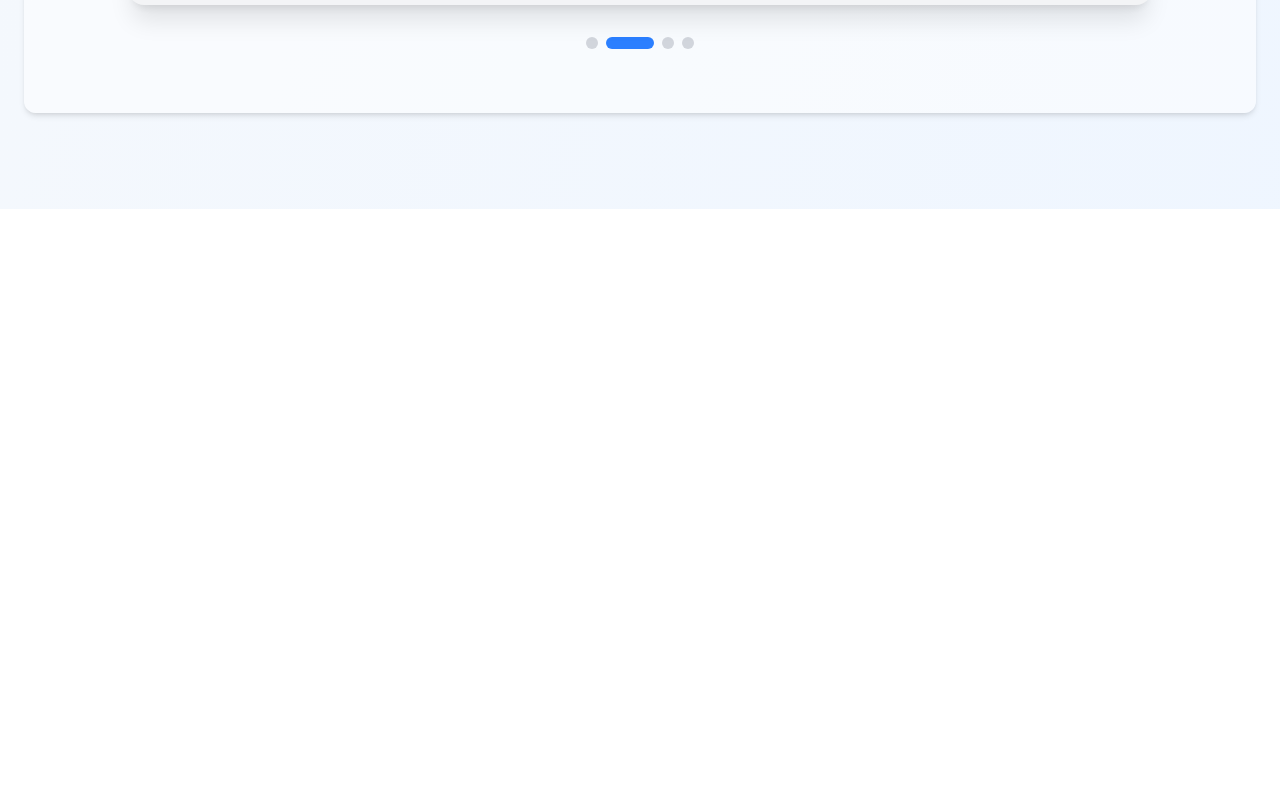
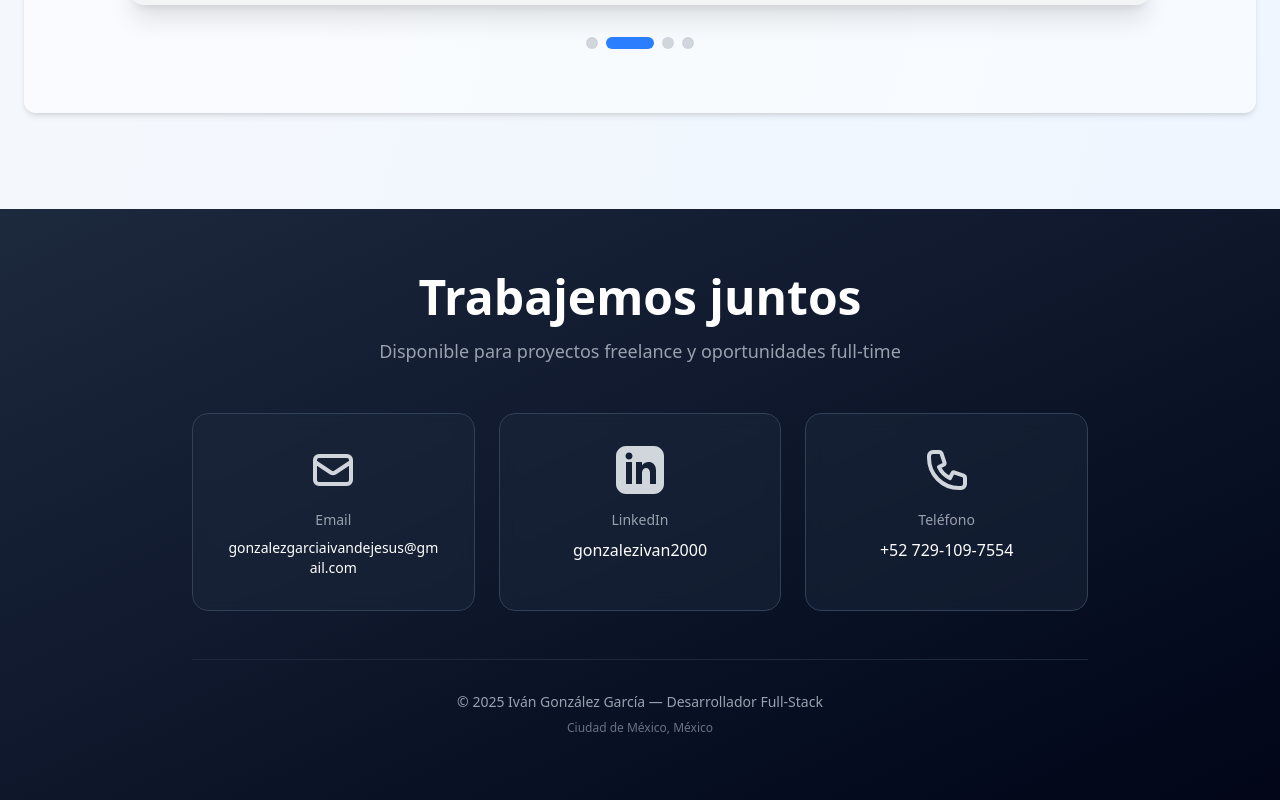
Before and after one commit to igonzalezg1/portafolio, a Vue app: page / in a window 1280 px wide. Shown: the part 4740-5540 px from the top of the page. Before the commit the page ends 4949 px from the top, so only its background shows below. Built offline with nearby package versions, Linux system fonts and the light colour scheme; the HTML template or start-up script is replaced by a standard one.

Commit message:
Build footer

```diff
--- a/src/App.vue
+++ b/src/App.vue
@@ -6,6 +6,7 @@ import CertificationsComponent from './components/CertificationsComponent.vue'
 import HabilitiesComponent from './components/HabilitiesComponent.vue'
 import ExperienceComponent from './components/ExperienceComponent.vue'
 import CarrouselComponent from './components/CarrouselComponent.vue'
+import FooterComponent from './components/FooterComponent.vue'
 </script>
 
 <template>
@@ -34,6 +35,7 @@ import CarrouselComponent from './components/CarrouselComponent.vue'
     <!-- Sección de proyectos -->
     <CarrouselComponent />
   </section>
+  <FooterComponent />
 </template>
 
 <style scoped></style>
--- /dev/null
+++ b/src/components/FooterComponent.vue
@@ -0,0 +1,142 @@
+<script setup lang="ts">
+import { ref } from 'vue'
+
+interface ContactInfo {
+  icon: string
+  label: string
+  value: string
+  link: string
+}
+
+const handleContactClick = (contact: ContactInfo) => {
+  window.open(contact.link, contact.icon === 'linkedin' ? '_blank' : '_self')
+}
+</script>
+
+<template>
+  <footer
+    class="w-full bg-gradient-to-br from-slate-800 via-slate-900 to-slate-950 text-white py-16 px-6"
+  >
+    <div class="max-w-4xl mx-auto">
+      <!-- Título principal -->
+      <div class="text-center mb-12">
+        <h2 class="text-4xl md:text-5xl font-bold mb-4">Trabajemos juntos</h2>
+        <p class="text-lg text-gray-400">
+          Disponible para proyectos freelance y oportunidades full-time
+        </p>
+      </div>
+
+      <!-- Tarjetas de contacto -->
+      <div class="grid md:grid-cols-3 gap-6 mb-12">
+        <!-- Email Card -->
+        <a
+          href="mailto:gonzalezgarciaivandejesus@gmail.com"
+          class="bg-slate-800/50 backdrop-blur rounded-2xl p-8 border border-slate-700 hover:border-blue-500/50 transition-all duration-300 hover:shadow-lg hover:shadow-blue-500/20 hover:-translate-y-1 cursor-pointer group"
+        >
+          <div class="flex flex-col items-center text-center">
+            <!-- Icono Email -->
+            <div class="mb-4 group-hover:scale-110 transition-transform duration-300">
+              <svg
+                xmlns="http://www.w3.org/2000/svg"
+                class="h-12 w-12 text-gray-300"
+                fill="none"
+                viewBox="0 0 24 24"
+                stroke="currentColor"
+              >
+                <path
+                  stroke-linecap="round"
+                  stroke-linejoin="round"
+                  stroke-width="2"
+                  d="M3 8l7.89 5.26a2 2 0 002.22 0L21 8M5 19h14a2 2 0 002-2V7a2 2 0 00-2-2H5a2 2 0 00-2 2v10a2 2 0 002 2z"
+                />
+              </svg>
+            </div>
+            <h3 class="text-gray-400 text-sm mb-2">Email</h3>
+            <p class="text-white font-medium text-sm break-all">
+              gonzalezgarciaivandejesus@gmail.com
+            </p>
+          </div>
+        </a>
+
+        <!-- LinkedIn Card -->
+        <a
+          href="https://www.linkedin.com/in/gonzalezivan2000"
+          target="_blank"
+          rel="noopener noreferrer"
+          class="bg-slate-800/50 backdrop-blur rounded-2xl p-8 border border-slate-700 hover:border-blue-500/50 transition-all duration-300 hover:shadow-lg hover:shadow-blue-500/20 hover:-translate-y-1 cursor-pointer group"
+        >
+          <div class="flex flex-col items-center text-center">
+            <!-- Icono LinkedIn -->
+            <div class="mb-4 group-hover:scale-110 transition-transform duration-300">
+              <svg
+                xmlns="http://www.w3.org/2000/svg"
+                class="h-12 w-12 text-gray-300"
+                fill="currentColor"
+                viewBox="0 0 24 24"
+              >
+                <path
+                  d="M19 0h-14c-2.761 0-5 2.239-5 5v14c0 2.761 2.239 5 5 5h14c2.762 0 5-2.239 5-5v-14c0-2.761-2.238-5-5-5zm-11 19h-3v-11h3v11zm-1.5-12.268c-.966 0-1.75-.79-1.75-1.764s.784-1.764 1.75-1.764 1.75.79 1.75 1.764-.783 1.764-1.75 1.764zm13.5 12.268h-3v-5.604c0-3.368-4-3.113-4 0v5.604h-3v-11h3v1.765c1.396-2.586 7-2.777 7 2.476v6.759z"
+                />
+              </svg>
+            </div>
+            <h3 class="text-gray-400 text-sm mb-2">LinkedIn</h3>
+            <p class="text-white font-medium">gonzalezivan2000</p>
+          </div>
+        </a>
+
+        <!-- Phone Card -->
+        <a
+          href="tel:+527291097554"
+          class="bg-slate-800/50 backdrop-blur rounded-2xl p-8 border border-slate-700 hover:border-blue-500/50 transition-all duration-300 hover:shadow-lg hover:shadow-blue-500/20 hover:-translate-y-1 cursor-pointer group"
+        >
+          <div class="flex flex-col items-center text-center">
+            <!-- Icono Phone -->
+            <div class="mb-4 group-hover:scale-110 transition-transform duration-300">
+              <svg
+                xmlns="http://www.w3.org/2000/svg"
+                class="h-12 w-12 text-gray-300"
+                fill="none"
+                viewBox="0 0 24 24"
+                stroke="currentColor"
+              >
+                <path
+                  stroke-linecap="round"
+                  stroke-linejoin="round"
+                  stroke-width="2"
+                  d="M3 5a2 2 0 012-2h3.28a1 1 0 01.948.684l1.498 4.493a1 1 0 01-.502 1.21l-2.257 1.13a11.042 11.042 0 005.516 5.516l1.13-2.257a1 1 0 011.21-.502l4.493 1.498a1 1 0 01.684.949V19a2 2 0 01-2 2h-1C9.716 21 3 14.284 3 6V5z"
+                />
+              </svg>
+            </div>
+            <h3 class="text-gray-400 text-sm mb-2">Teléfono</h3>
+            <p class="text-white font-medium">+52 729-109-7554</p>
+          </div>
+        </a>
+      </div>
+
+      <!-- Copyright -->
+      <div class="text-center pt-8 border-t border-slate-800">
+        <p class="text-gray-400 text-sm">
+          © {{ new Date().getFullYear() }} Iván González García — Desarrollador Full-Stack
+        </p>
+        <p class="text-gray-500 text-xs mt-2">Ciudad de México, México</p>
+      </div>
+    </div>
+  </footer>
+</template>
+
+<style scoped>
+/* Animaciones adicionales */
+@keyframes float {
+  0%,
+  100% {
+    transform: translateY(0px);
+  }
+  50% {
+    transform: translateY(-10px);
+  }
+}
+
+.group:hover svg {
+  animation: float 2s ease-in-out infinite;
+}
+</style>
```
